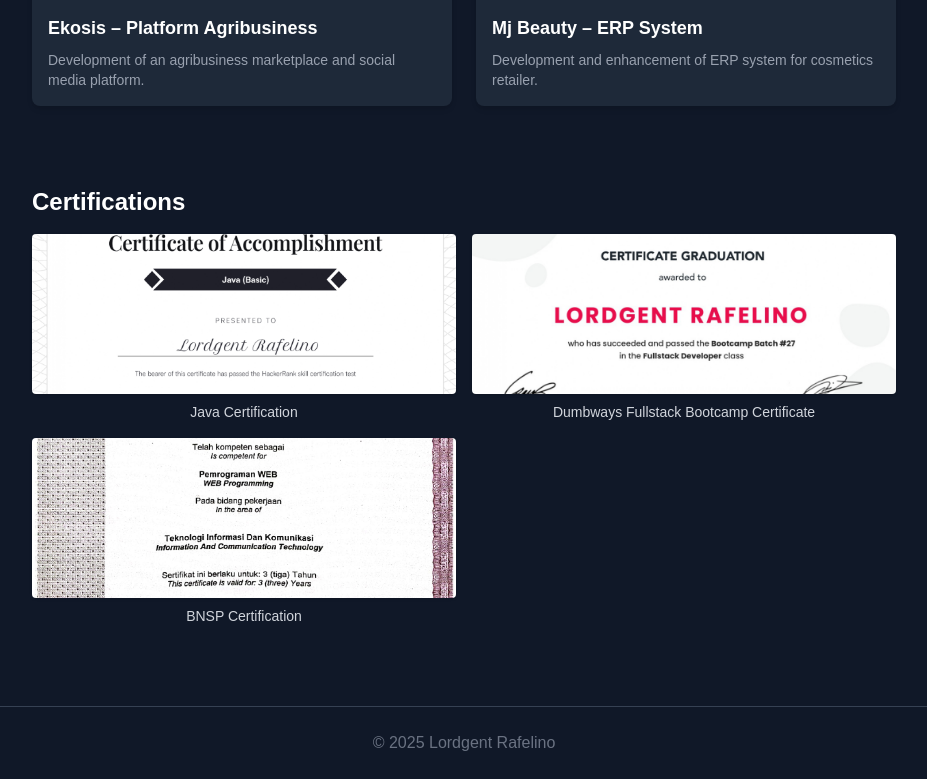
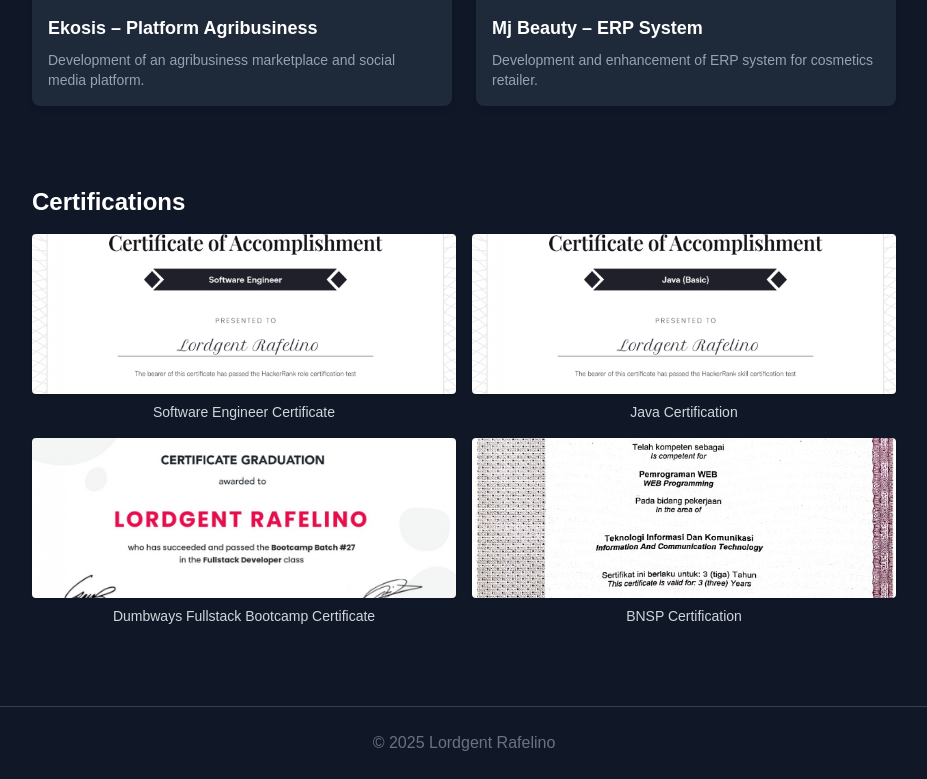
Before and after one commit to lordgent/lordgent-info, a Next.js app: page /home in a window 1280 px wide. Shown: the part 2714-3493 px from the top of the page, without its empty margins (176-1103 px from the left). Built offline with nearby package versions, Linux system fonts and the light colour scheme.

Commit message:
add ceritification

```diff
--- a/src/pages/home/index.tsx
+++ b/src/pages/home/index.tsx
@@ -285,6 +285,20 @@
         <section id="certifications" className="max-w-4xl mx-auto py-10 px-4">
           <h2 className="text-2xl font-bold mb-4">Certifications</h2>
           <div className="grid grid-cols-1 md:grid-cols-2 gap-4">
+          <div
+              className="flex flex-col items-center"
+              onClick={() =>
+                handleShowDetails("/certifications/software_engineer.jpg")
+              }
+            >
+              <img
+                src="/certifications/software_engineer.jpg"
+                className="w-full h-40 object-cover rounded shadow cursor-pointer"
+                alt="Java Basic Certification"
+              />
+              <p className="mt-2 text-center text-sm text-gray-300">
+              Software Engineer Certificate</p>
+            </div>
             {/* Card 1 */}
             <div
               className="flex flex-col items-center"
```
Also changed, not shown: public/certifications/software_engineer.jpg (added).
